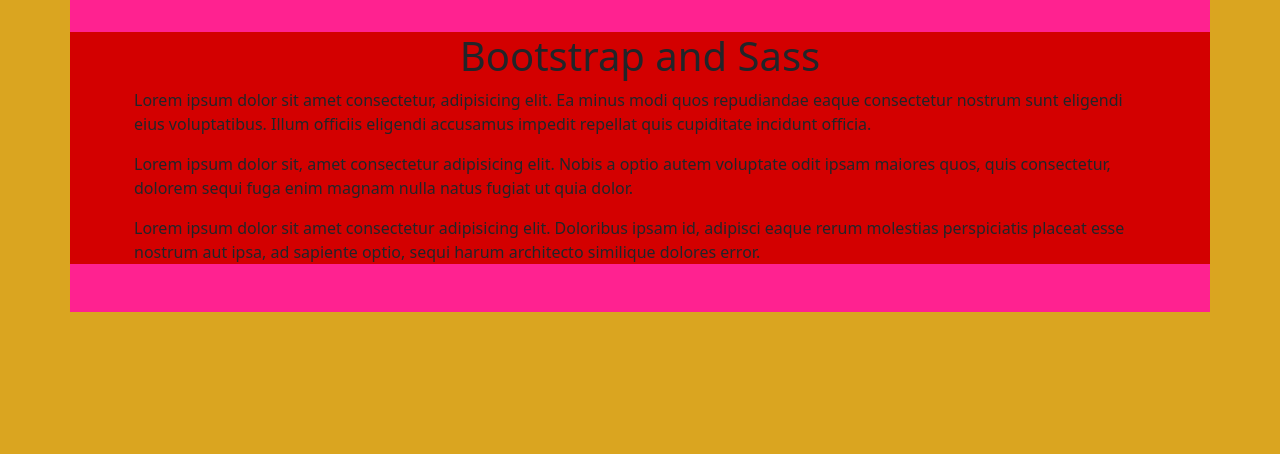
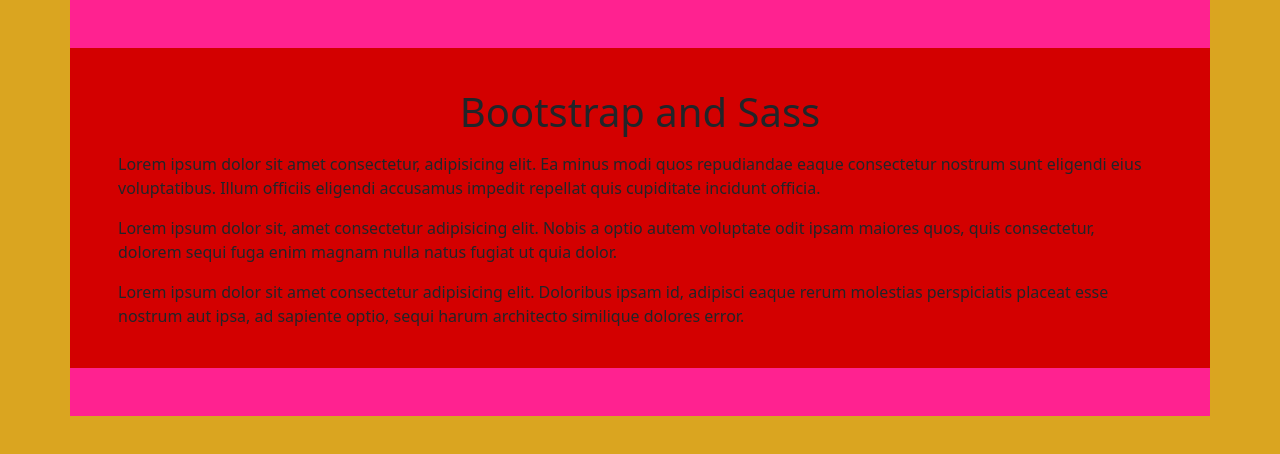
Before and after one commit to Paris2020/demo-presentation, a website: page index.html in a window 1280 px wide. Drawn offline with nearby package versions, Linux system fonts and the light colour scheme; files that its build step writes are made by us from their sources.

Commit message:
Feature - Added more bootstrap classes

```diff
--- a/index.html
+++ b/index.html
@@ -7,9 +7,9 @@
     <title>CSS Frameworks and Preprocessors</title>
 </head>
 <body class="bg-golden-loop">
-    <div class="container-fluid container">
-        <div class="wrapper bg-rich-red">
-            <h1>Bootstrap and Sass</h1>
+    <div class="container-fluid container py-5 px-0">
+        <div class="wrapper bg-rich-red py-4 px-5">
+            <h1 class="my-3">Bootstrap and Sass</h1>
             <p>Lorem ipsum dolor sit amet consectetur, adipisicing elit. Ea minus modi quos repudiandae eaque consectetur nostrum sunt eligendi eius voluptatibus. Illum officiis eligendi accusamus impedit repellat quis cupiditate incidunt officia.</p>
             <p>Lorem ipsum dolor sit, amet consectetur adipisicing elit. Nobis a optio autem voluptate odit ipsam maiores quos, quis consectetur, dolorem sequi fuga enim magnam nulla natus fugiat ut quia dolor.</p>
             <p>Lorem ipsum dolor sit amet consectetur adipisicing elit. Doloribus ipsam id, adipisci eaque rerum molestias perspiciatis placeat esse nostrum aut ipsa, ad sapiente optio, sequi harum architecto similique dolores error.</p>
```
